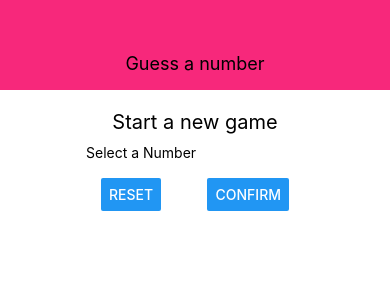
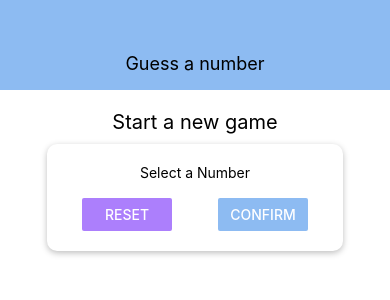
Before and after one commit to DinethP/NumberGuesser, a React Native app: screen / in a window 390 px wide. Shown: the top 300 px of the page. Built offline with nearby package versions, Linux system fonts and the light colour scheme.

Commit message:
Added colors.js

```diff
--- /dev/null
+++ b/components/Card.js
@@ -0,0 +1,25 @@
+import React from "react";
+import { View, StyleSheet } from "react-native";
+
+// This is a highly reusable component. It renders any children inside the component definition
+function Card(props) {
+  return (
+    // Overrrides style object with passed in styles to component
+    <View style={{ ...styles.card, ...props.style }}>{props.children}</View>
+  );
+}
+
+const styles = StyleSheet.create({
+  card: {
+    shadowColor: "black",
+    shadowOffset: { width: 0, height: 2 },
+    shadowRadius: 6,
+    shadowOpacity: 0.26,
+    backgroundColor: "white",
+    //  elevation property makes shadows work in Android
+    elevation: 5,
+    padding: 20,
+    borderRadius: 10,
+  },
+});
+export default Card;
--- a/components/Header.js
+++ b/components/Header.js
@@ -1,5 +1,6 @@
 import React from 'react'
 import {View, Text, StyleSheet } from 'react-native'
+import Colors from '../constants/colors'
 
 const Header = props => {
   return(
@@ -14,7 +15,7 @@
     width: '100%',
     height: 90,
     paddingTop: 36,
-    backgroundColor: '#f7287b',
+    backgroundColor: Colors.primary,
     alignItems: 'center',
     justifyContent: 'center'
   },
--- /dev/null
+++ b/constants/colors.js
@@ -0,0 +1,4 @@
+export default {
+  primary: '#8dbbf2',
+  accent: '#ac7ffc'
+}
--- a/screens/StartGameScreen.js
+++ b/screens/StartGameScreen.js
@@ -1,41 +1,53 @@
 import React from "react";
 import { View, Text, StyleSheet, TextInput, Button } from "react-native";
+import Card from "../components/Card";
+import Colors from '../constants/colors'
 
 const StartGameScreen = (props) => {
   return (
     <View style={styles.screen}>
       <Text style={styles.title}>Start a new game</Text>
-      <View style={styles.inputContainer}>
+      {/*  All children withn Card component will be rendered inside Card component  */}
+      <Card style={styles.inputContainer}>
         <Text>Select a Number</Text>
         <TextInput />
         <View style={styles.buttonContainer}>
-          <Button title="Reset"/>
-          <Button title="Confirm"/>
+          <View style={styles.button}>
+            <Button title="Reset" color={Colors.accent}/>
+          </View>
+          <View style={styles.button}>
+            <Button title="Confirm" color={Colors.primary}/>
+          </View>
         </View>
-      </View>
+      </Card>
     </View>
-  )
+  );
 };
 
 const styles = StyleSheet.create({
   screen: {
     flex: 1,
     padding: 10,
-    alignItems:'center',
+    alignItems: "center",
   },
-  title : {
+  title: {
     fontSize: 20,
-    marginVertical: 10
+    marginVertical: 10,
   },
-  inputContainer:{
-
+  inputContainer: {
+    width: 300,
+    maxWidth: "80%",
+    alignItems: "center",
   },
   buttonContainer: {
-    flexDirection: 'row',
-    width: '100%',
-    justifyContent: 'space-between',
-    paddingHorizontal: 15
-  }
+    flexDirection: "row",
+    width: "100%",
+    justifyContent: "space-between",
+    paddingHorizontal: 15,
+  },
+  button: {
+    width: 90,
+  },
 });
 
 export default StartGameScreen;
```
